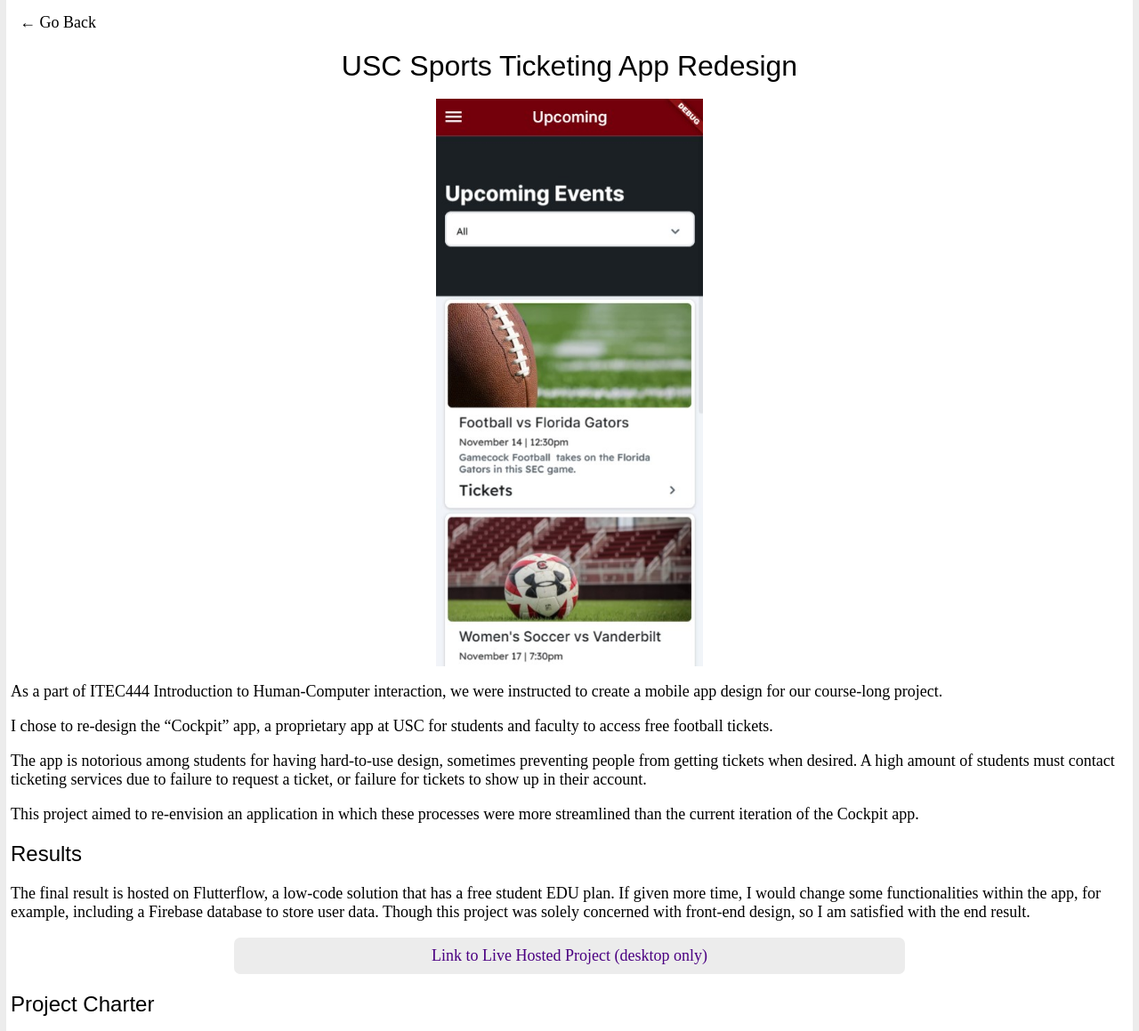
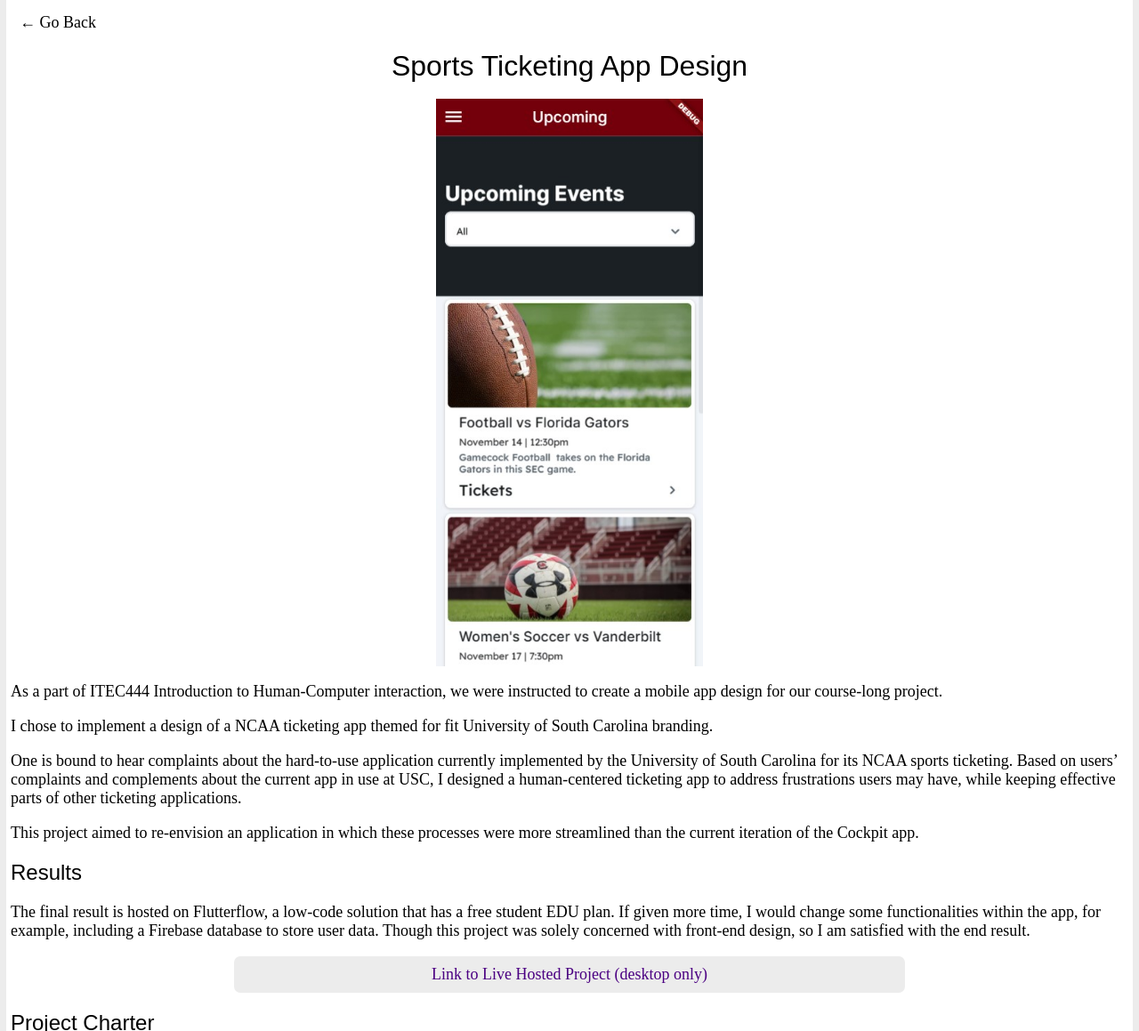
Before and after one commit to hanaEdonnelly/hana.gallery, a Jekyll site: the page built from _projects/itec444.md, in a window 1280 px wide and 1400 px high, cut to the strip 0-1159 px from the top of the window. Shown: the whole strip at 89% size. Built offline with Jekyll 4.4.1, drawn with Linux system fonts in a browser that asks for light colours; some web fonts are replaced.

Commit message:
Add files via upload

```diff
--- a/_projects/itec444.md
+++ b/_projects/itec444.md
@@ -1,14 +1,14 @@
 ---
-title: USC Sports Ticketing App Redesign
+title: Sports Ticketing App Design
 layout: entry
 ---
 <img src="/assets/images/Ticket App Mobile View.jpg" alt="Screenshot of a football ticketing app's home screen." width="300px">
 
 As a part of ITEC444 Introduction to Human-Computer interaction, we were instructed to create a mobile app design for our course-long project.
 
-I chose to re-design the "Cockpit" app, a proprietary app at USC for students and faculty to access free football tickets.
+I chose to implement a design of a NCAA ticketing app themed for fit University of South Carolina branding.
 
-The app is notorious among students for having hard-to-use design, sometimes preventing people from getting tickets when desired. A high amount of students must contact ticketing services due to failure to request a ticket, or failure for tickets to show up in their account.
+One is bound to hear complaints about the hard-to-use application currently implemented by the University of South Carolina for its NCAA sports ticketing. Based on users' complaints and complements about the current app in use at USC, I designed a human-centered ticketing app to address frustrations users may have, while keeping effective parts of other ticketing applications.
 
 This project aimed to re-envision an application in which these processes were more streamlined than the current iteration of the Cockpit app.
 
```
Also changed, not shown: _projects/schc.md (+1 -1 lines), _resume_entries/2021-2022dnr.md (+0 -1 lines), _resume_entries/2022-2023admin.md (+0 -1 lines), _resume_entries/2023-2024dominion.md (+0 -1 lines).
